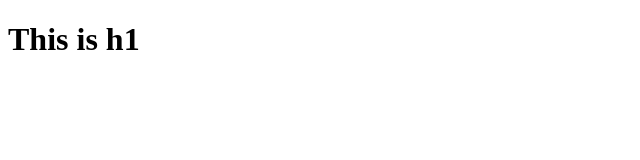
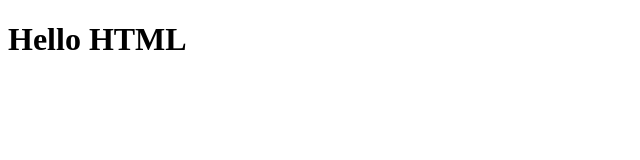
Before and after one commit to SamehSaady/Host_Test, a plain HTML site: page Site/index.html in a window 1280 px wide. Shown: the whole page, without its empty margins (0-640 px from the left). Drawn offline with Linux system fonts and the light colour scheme.

Commit message:
Modidfied h1

```diff
--- a/Site/index.html
+++ b/Site/index.html
@@ -6,6 +6,6 @@
     <title>Hello HTML</title>
 </head>
 <body>
-    <h1>This is h1</h1>
+    <h1>Hello HTML</h1>
 </body>
 </html>
```
